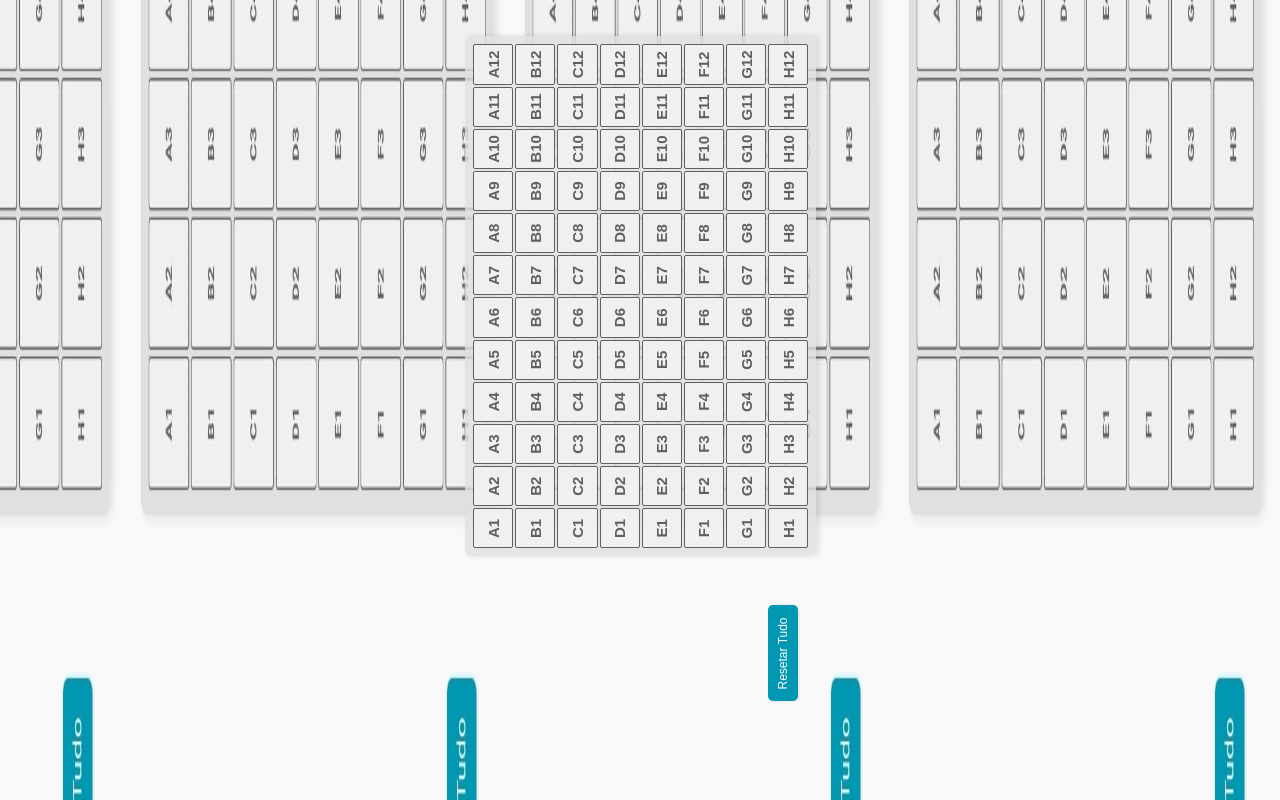
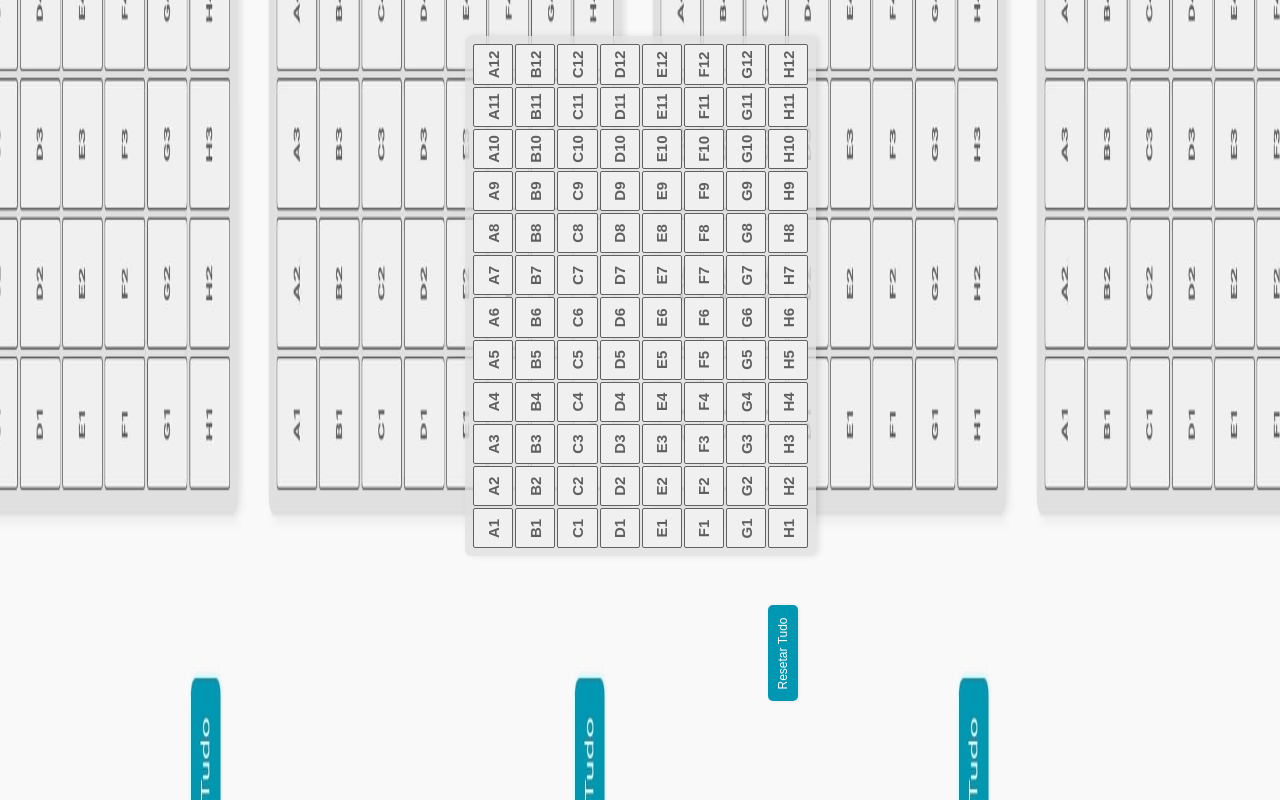
Before and after one commit to dianadovale56/Guia-do-pipetador, a plain HTML site: page index.html in a window 1280 px wide. Drawn offline with Linux system fonts and the light colour scheme.

Commit message:
Update index.html

```diff
--- a/index.html
+++ b/index.html
@@ -27,7 +27,7 @@
       margin-left: -50vh;
       background-image: url('fundo.png');
       background-size: 48vh 192vw;
-      background-position: 100% 50%
+      background-position: 200% 50%
     }
 
     .main-container {
```
